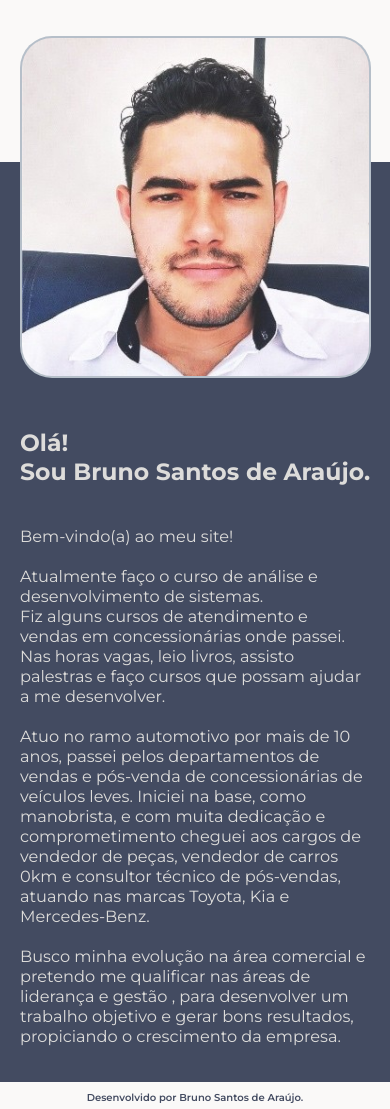
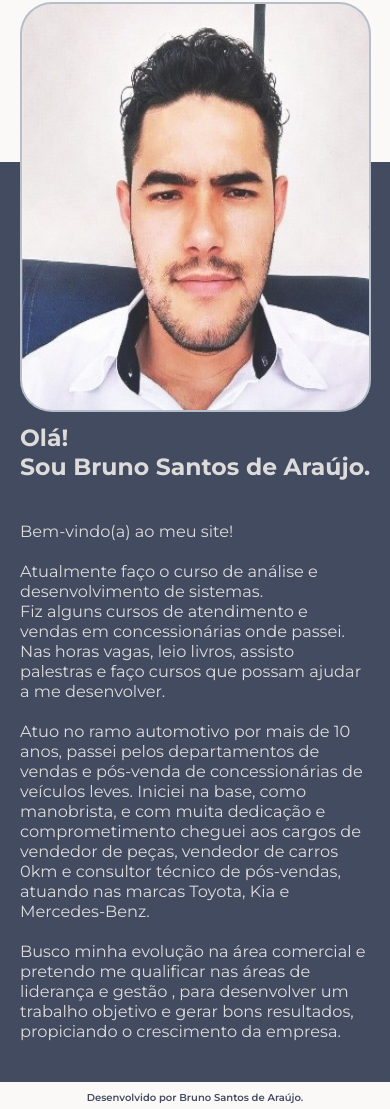
Before and after one commit to bruno28araujo/projeto-pessoal-site-curriculo, a plain HTML site: page index.html in a window 390 px wide. Shown: the part 93-1202 px from the top of the page. Drawn offline with Linux system fonts and the light colour scheme; a web font is replaced by a local one.

Commit message:
Add files via upload

```diff
--- a/styles/style.css
+++ b/styles/style.css
@@ -204,7 +204,7 @@ body {
         position: absolute;
         margin: -850px 0px 0px 0px;
         width: 89%;
-        height: 40%;
+        height: 48%;
     }
 
     .apresentacao__nome{
@@ -228,6 +228,7 @@ body {
         padding: 40px 0px;
         width: 21.5em;
         font-size: 16.2px;
+        padding-bottom: 50px;
     }
 
     .apresentacao__conteudo{
```
